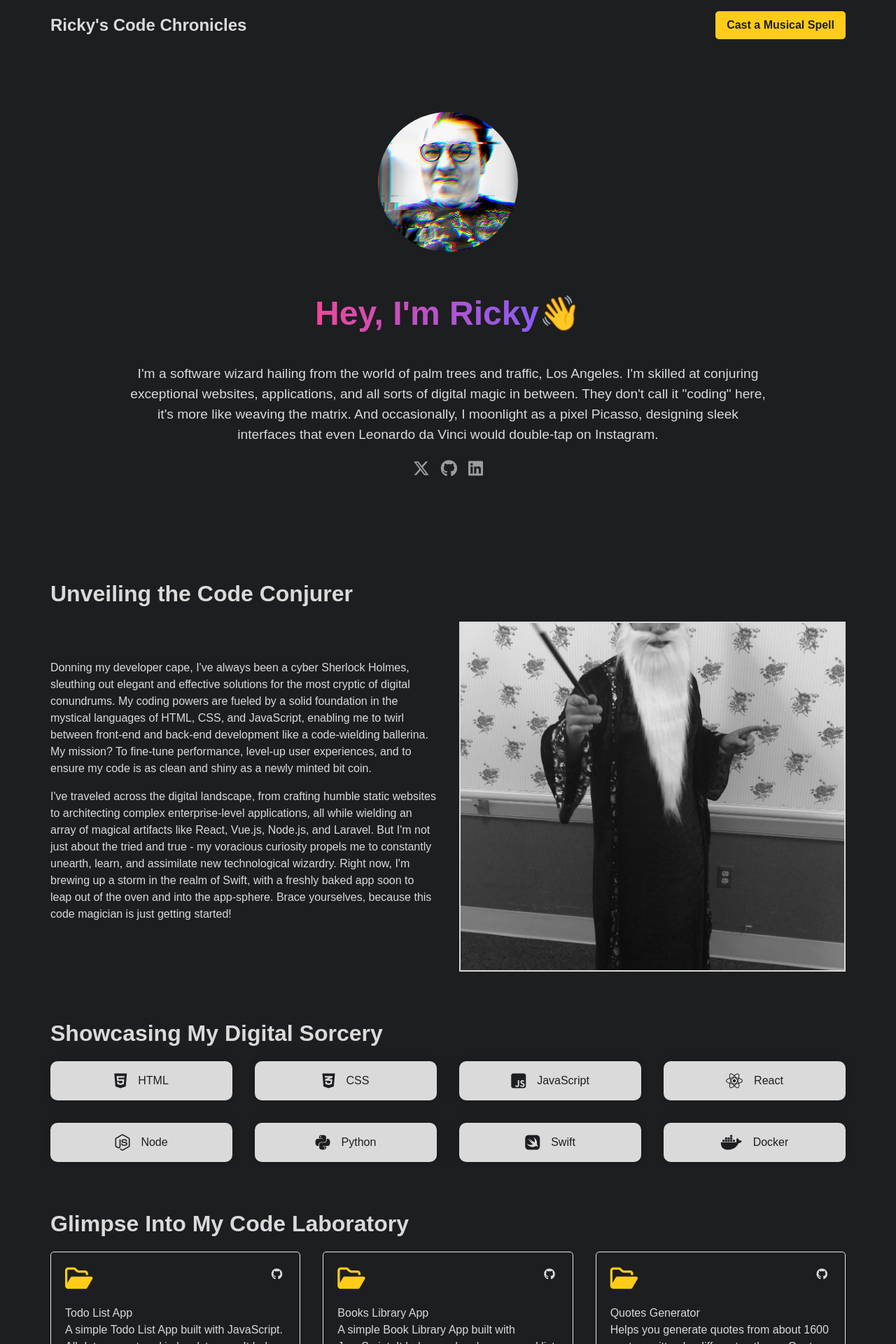
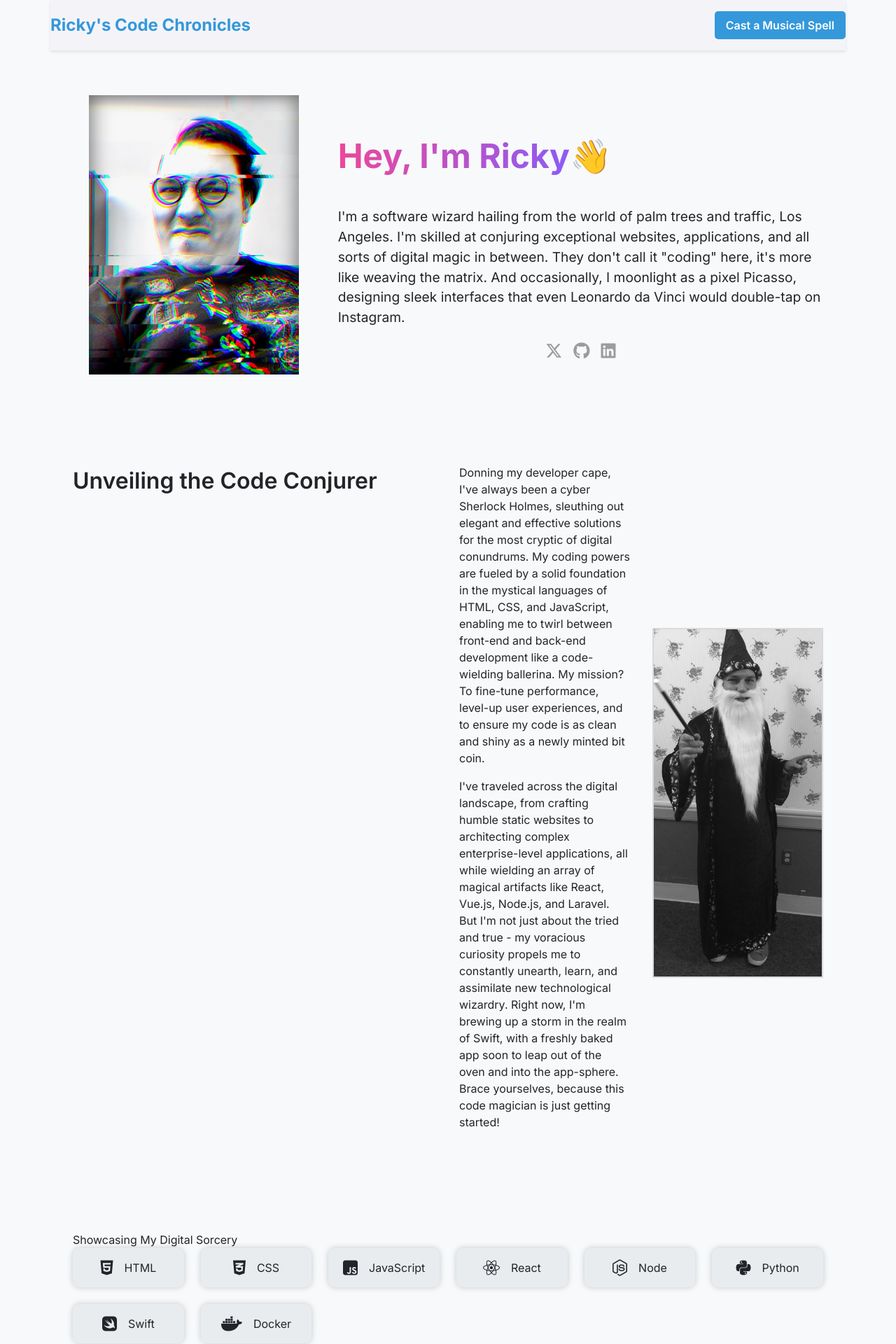
Before and after one commit to henriquesuper/rickyalves, a Next.js app: page / in a window 1280 px wide. Shown: the top 1920 px of the page at 70% size. Built offline with nearby package versions, Linux system fonts and the light colour scheme.

Commit message:
fixed styling

```diff
--- a/styles/globals.css
+++ b/styles/globals.css
@@ -1,3 +1,4 @@
+@import url('https://fonts.googleapis.com/css2?family=Inter:wght@400;600;700&display=swap');
 @tailwind base;
 @tailwind components;
 @tailwind utilities;
@@ -10,11 +11,11 @@
 }
 
 body {
-  font-family: sans-serif;
+  font-family: 'Inter', sans-serif;
   font-size: 16px;
   line-height: 1.5;
-  background-color: #1d1e20;
-  color: #dadadb;
+  background-color: #f8f9fa;
+  color: #212529;
   width: 100%;
   max-width: 1200px;
   margin: 0 auto;
@@ -29,7 +30,7 @@ body {
 
 a {
   text-decoration: none;
-  color: #dadadb;
+  color: #3498db;
 }
 
 li {
@@ -42,17 +43,19 @@ li {
   justify-content: space-between;
   align-items: center;
   padding: 1rem 0;
-  background-color: #1d1e20;
+  background-color: #f4f4f8;
+  box-shadow: 0 2px 4px rgba(0, 0, 0, 0.1);
 }
 
 .nav-container .logo {
   font-size: 1.5rem;
   font-weight: bold;
+  color: #333333;
 }
 
 .cta-btn {
-  background-color: #ffcc1a;
-  color: #1d1e20;
+  background-color: #3498db;
+  color: #ffffff;
   padding: 0.5rem 1rem;
   border-radius: 5px;
   font-size: 1rem;
@@ -63,7 +66,7 @@ li {
 }
 
 .cta-btn:hover {
-  background-color: #dadadb;
+  background-color: #2980b9;
 }
 
 /* Footer */
@@ -86,12 +89,13 @@ hr {
   justify-content: space-around;
   align-items: center;
   padding: 2rem 0;
-  background-color: #1d1e20;
+  background-color: #f4f4f8;
+  border-top: 1px solid #e0e0e0;
 }
 
 .footer-container p {
-  font-size: 0.8rem;
-  color: #9b9c9d;
+  font-size: 0.9rem;
+  color: #333333;
 }
 
 .footer-container .social_icons {
@@ -102,43 +106,42 @@ hr {
 }
 
 .footer-container .social_icons a {
-  color: #9b9c9d;
+  color: #333333;
   font-size: 1.5rem;
-  transition: all 0.5s ease-in-out;
+  transition: all 0.3s ease-in-out;
 }
 
 .footer-container .social_icons a:hover {
-  color: #dadadb;
+  color: #4a90e2;
 }
 
 /* Hero */
 
 .hero-container {
-  height: 90vh;
-  display: flex;
-  justify-content: center;
+  display: grid;
+  grid-template-columns: 1fr;
+  gap: 2rem;
   align-items: center;
-  flex-direction: column;
-  padding: 2rem 0;
+  padding: 4rem 2rem;
+}
+
+@media (min-width: 768px) {
+  .hero-container {
+    grid-template-columns: 1fr 2fr;
+  }
 }
 
 .hero-container .profile-img {
-  width: 200px;
-  height: 200px;
-  border-radius: 50%;
-  margin: 0 auto;
-  object-fit: cover;
+  justify-self: center;
 }
 
 .hero-container .hero-text {
-  text-align: center;
-  margin: 1rem 0;
-  width: 80%;
+  text-align: left;
 }
 
-@media screen and (max-width: 768px) {
+@media (max-width: 767px) {
   .hero-container .hero-text {
-    width: 100%;
+    text-align: center;
   }
 }
 
@@ -173,7 +176,21 @@ hr {
 
 /* About */
 .about-container {
-  padding: 2rem 0;
+  display: grid;
+  grid-template-columns: 1fr;
+  gap: 2rem;
+  padding: 4rem 2rem;
+}
+
+@media (min-width: 768px) {
+  .about-container {
+    grid-template-columns: 1fr 1fr;
+  }
+}
+
+.about-container .about-text,
+.about-container .about-img {
+  width: 100%;
 }
 
 .about-container h2 {
@@ -235,19 +252,13 @@ hr {
 
 /* Skills */
 .skills-container {
-  padding: 2rem 0;
-}
-
-.skills-container h2 {
-  font-size: 2rem;
-  font-weight: 600;
-  margin-bottom: 1rem;
+  padding: 4rem 2rem;
 }
 
 .skills-container .grid-skills {
   display: grid;
-  grid-template-columns: repeat(4, 1fr);
-  gap: 2rem;
+  grid-template-columns: repeat(auto-fit, minmax(150px, 1fr));
+  gap: 1.5rem;
 }
 
 @media screen and (max-width: 768px) {
@@ -257,8 +268,8 @@ hr {
 }
 
 .skills-container .grid-skills .skill-card {
-  background-color: #dadadb;
-  color: #1d1e20;
+  background-color: #e9ecef;
+  color: #212529;
   display: flex;
   justify-content: center;
   align-items: center;
@@ -308,18 +319,12 @@ hr {
 
 /* Projects */
 .projects-container {
-  padding: 2rem 0;
-}
-
-.projects-container h2 {
-  font-size: 2rem;
-  font-weight: 600;
-  margin-bottom: 1rem;
+  padding: 4rem 2rem;
 }
 
 .projects-grid {
   display: grid;
-  grid-template-columns: repeat(3, 1fr);
+  grid-template-columns: repeat(auto-fit, minmax(300px, 1fr));
   gap: 2rem;
 }
 
@@ -332,7 +337,14 @@ hr {
 .project-card {
   border: 1px solid #e6e6e6;
   padding: 20px;
-  border-radius: 5px;
+  border-radius: 10px;
+  transition: all 0.3s ease;
+  box-shadow: 0 4px 6px rgba(0, 0, 0, 0.1);
+}
+
+.project-card:hover {
+  transform: translateY(-5px);
+  box-shadow: 0 10px 20px rgba(0, 0, 0, 0.05);
 }
 
 .project-card .project-header {
```
